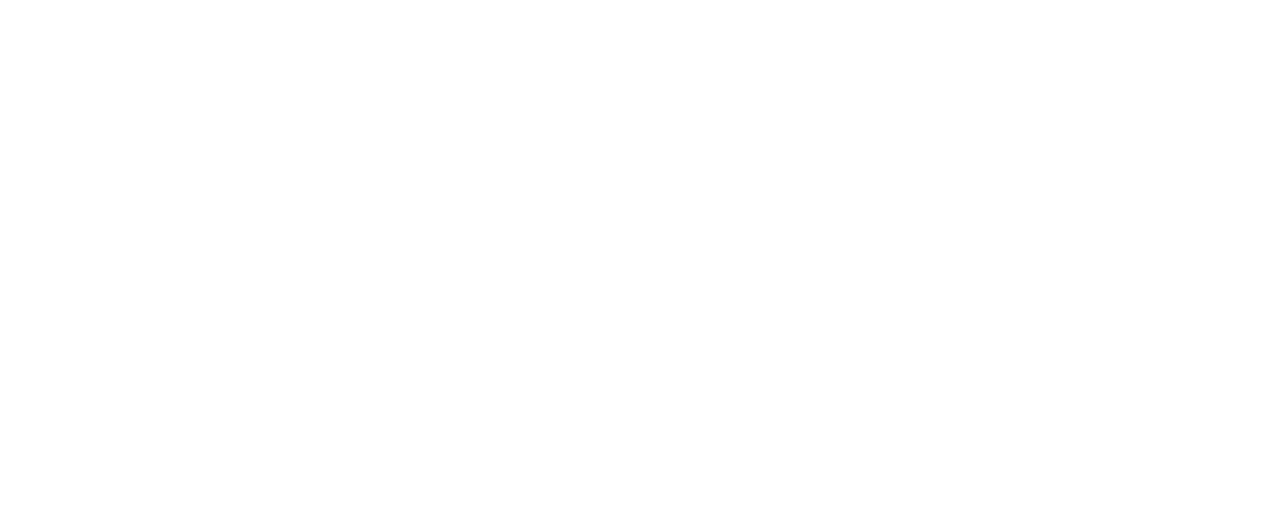
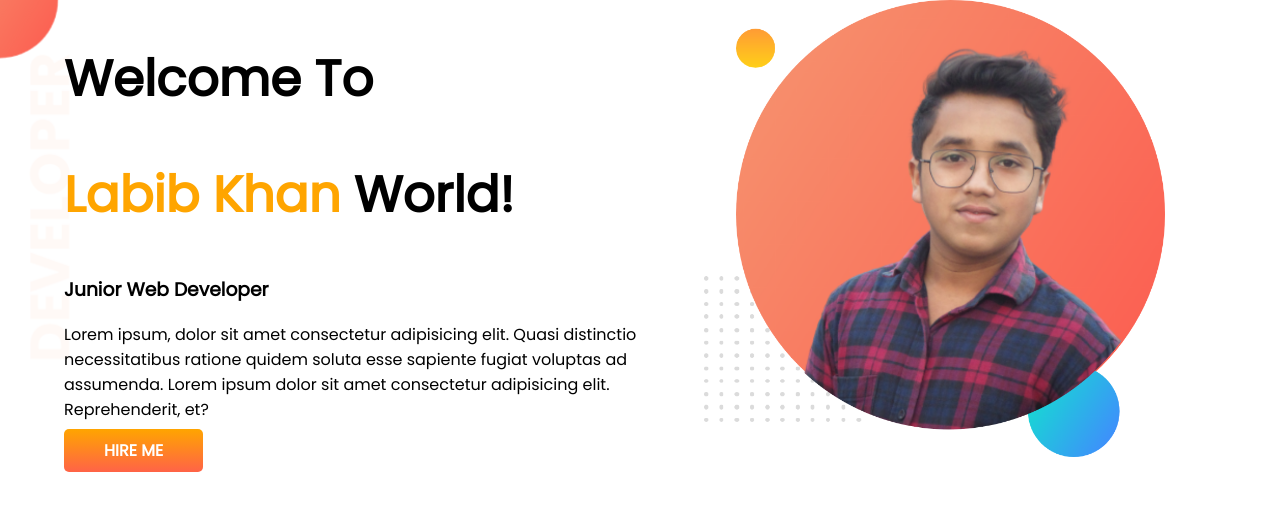
Before and after one commit to labibkhanofficialbd/developer-portfolio, a plain HTML site: page index.html in a window 1280 px wide. Drawn offline with Linux system fonts and the light colour scheme.

Commit message:
top banner added

```diff
--- a/index.html
+++ b/index.html
@@ -5,9 +5,24 @@
     <meta http-equiv="X-UA-Compatible" content="IE=edge">
     <meta name="viewport" content="width=device-width, initial-scale=1.0">
     <link rel="stylesheet" href="style.css">
+    <link rel="preconnect" href="https://fonts.googleapis.com">
+    <link rel="preconnect" href="https://fonts.gstatic.com" crossorigin>
+    <link href="https://fonts.googleapis.com/css2?family=Poppins&display=swap" rel="stylesheet">
+    <link rel="shortcut icon" href="img/first.png" type="image/x-icon">
     <title>Labib Portfolio</title>
 </head>
 <body>
-
+    <section class="top-banner">
+        <div class="half-width">
+            <h1>Welcome To</h1>
+            <h1> <span class="orange-color">Labib Khan</span> World!</h1>
+            <h3>Junior Web Developer</h3>
+            <p>Lorem ipsum, dolor sit amet consectetur adipisicing elit. Quasi distinctio necessitatibus ratione quidem soluta esse sapiente fugiat voluptas ad assumenda. Lorem ipsum dolor sit amet consectetur adipisicing elit. Reprehenderit, et?</p>
+            <a class="link-button" href="https://www.linkedin.com/in/labibofficialbd/" target="blank">HIRE ME</a>
+        </div>
+        <div class="half-width">
+            <img src="img/first.png" alt="">
+        </div>
+    </section>
 </body>
 </html>
--- a/style.css
+++ b/style.css
@@ -0,0 +1,36 @@
+
+body{
+    font-family: 'Poppins', sans-serif;
+    margin: 0;
+}
+h1{
+    font-size: 50px;
+}
+.orange-color{
+    color: orange;
+}
+section{
+    display: flex;
+    /* background-image: url(img/top-banner.png);
+    background-size: cover; */
+}
+.half-width{
+    width: 50%;
+    padding-left: 5%;
+}
+.half-width img{
+    width: 80%;
+}
+.link-button{
+    text-decoration: none;
+    background-image: linear-gradient(orange, tomato);
+    padding:10px 40px;
+    border-radius: 5px;
+    color: white;
+    font-weight: 700;
+}
+.top-banner{
+    background-image: url(img/top-banner.png);
+    background-repeat: no-repeat;
+
+}
```
Also changed, not shown: img/index.html (added, +13 -0 lines), img/dream-bg.png (added), img/exp-bg.png (added), img/first.png (added), img/second.png (added), img/top-banner.png (added), top-banner.png (added).
